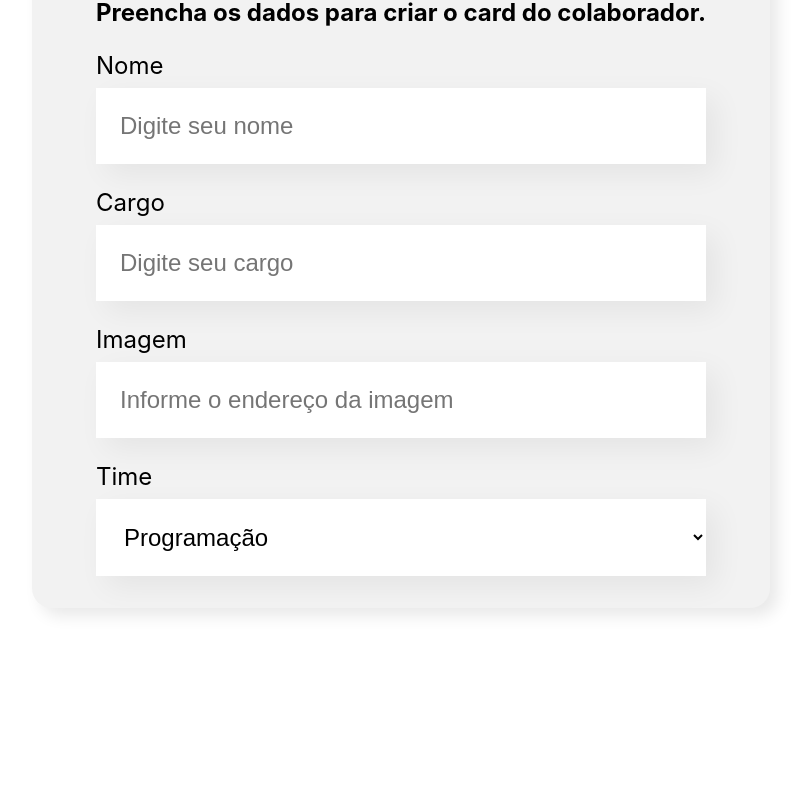
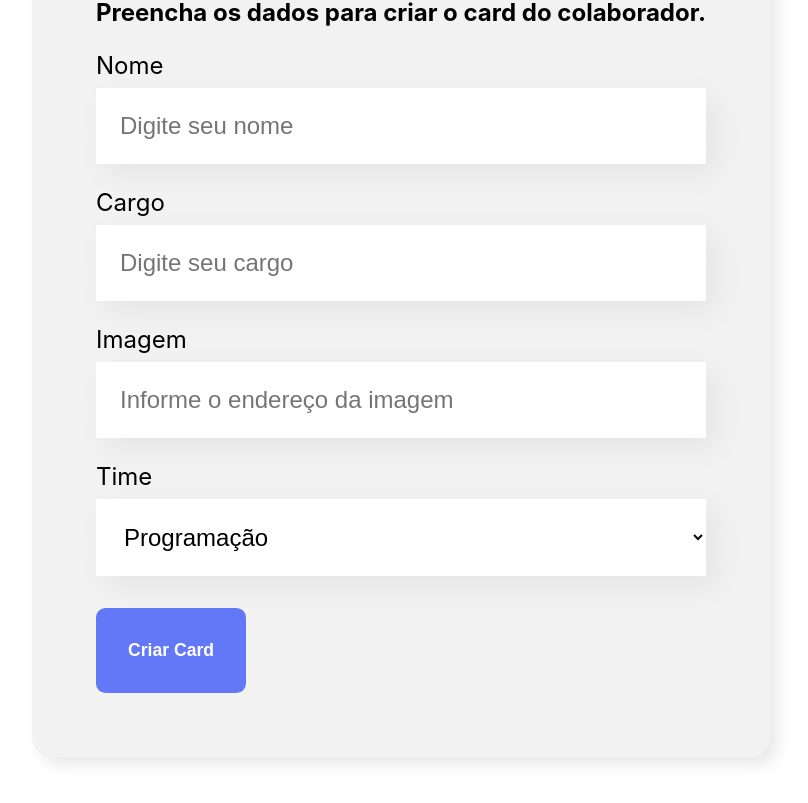
Before and after one commit to duduzx02/Organo, a JavaScript app: page / in a window 1280 px wide. Shown: the part 438-1241 px from the top of the page, without its empty margins (239-1047 px from the left). Before the commit the page ends 1126 px from the top, so only its background shows below. Built offline with nearby package versions, Linux system fonts and the light colour scheme; the HTML template or start-up script is replaced by a standard one.

Commit message:
Criando o componente Botao

```diff
--- /dev/null
+++ b/src/components/Botao/Botao.css
@@ -0,0 +1,15 @@
+.botao{
+  background-color: #6278f7;
+  border-radius: 0.6rem;
+  font-weight: 700;
+  font-size: 1.1rem;
+  padding: 2rem;
+  border: none;
+  cursor: pointer;
+  color: #FFF;
+  margin: 2rem 0;
+}
+
+.botao:hover{
+  color: #95ffd4;
+}
--- /dev/null
+++ b/src/components/Botao/index.js
@@ -0,0 +1,9 @@
+import './Botao.css'
+
+const Botao = (props) => {
+  return (<button className='botao'>
+    {props.children}
+  </button>)
+}
+
+export default Botao
--- a/src/components/Formulario/index.js
+++ b/src/components/Formulario/index.js
@@ -1,3 +1,4 @@
+import Botao from '../Botao';
 import CampoTexto from '../CampoTexto';
 import ListaSuspensa from '../ListaSuspensa';
 import './Formulario.css'
@@ -21,6 +22,10 @@
         <CampoTexto label="Cargo" placeholder="Digite seu cargo" />
         <CampoTexto label="Imagem" placeholder="Informe o endereço da imagem" />
         <ListaSuspensa label="Time" itens={times}/>
+        <Botao>
+          Criar Card
+        </Botao>
+
       </form>
     </section>
   )
```
